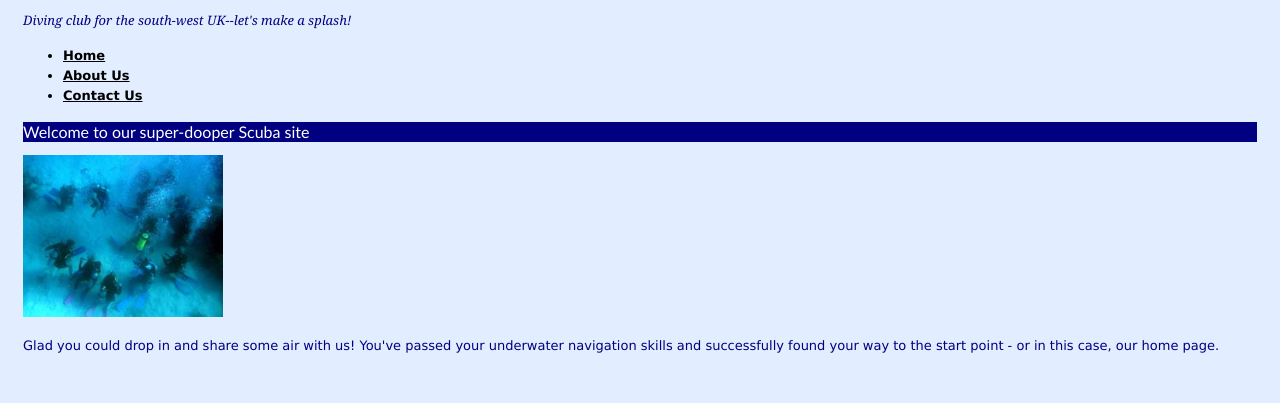
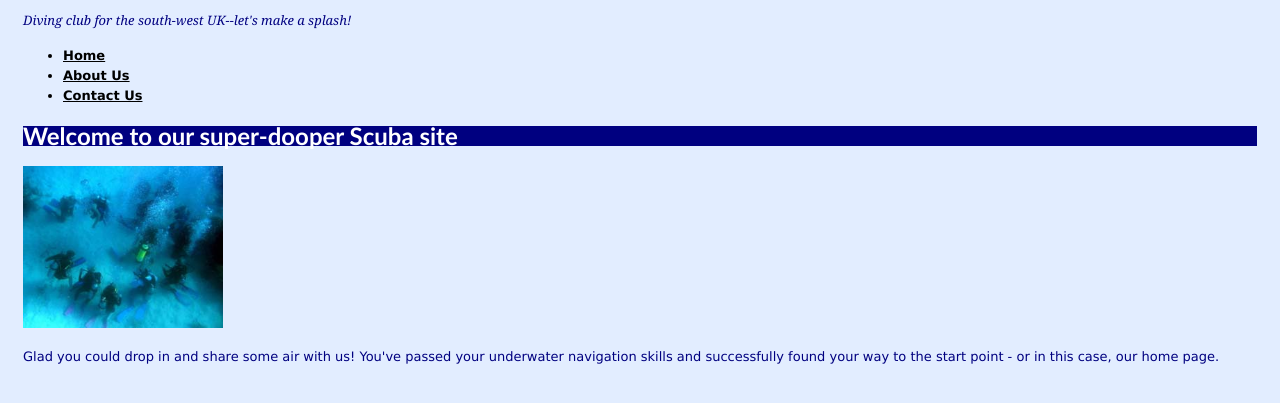
Before and after one commit to merissa-lehr/merissa-lehr.github.io, a plain HTML site: page index.html in a window 1280 px wide. Shown: the part 65-468 px from the top of the page. Drawn offline with Linux system fonts and the light colour scheme.

Commit message:
Update style1.css

```diff
--- a/style1.css
+++ b/style1.css
@@ -8,34 +8,36 @@ body {
     line-height: 125%;
     padding: 15px;
 }
+
 h1 {
     font-family:'Trebuchet MS', Arial, Helvetica, sans-serif;
     font-size: x-large;
 }
+
 li {
     font-size: small;
 }
-h2 {
-    color: blue;
-    font-size: medium;
-    font-weight: normal;
-}
+
 p {
     font-size: small;
     color: navy;
 }
+
 #tagline p {
     font-style: italic;
     font-family:Georgia, Times, serif;
 }
+
 em {
     text-transform: uppercase;
 }
+
 h1, h2, h3 {
     font-family:'Trebuchet MS', Helvetica, Arial, sans-serif;
     background-color: navy;
     color: white;
 }
+
 a {
     font-weight: bold;
 }
```
